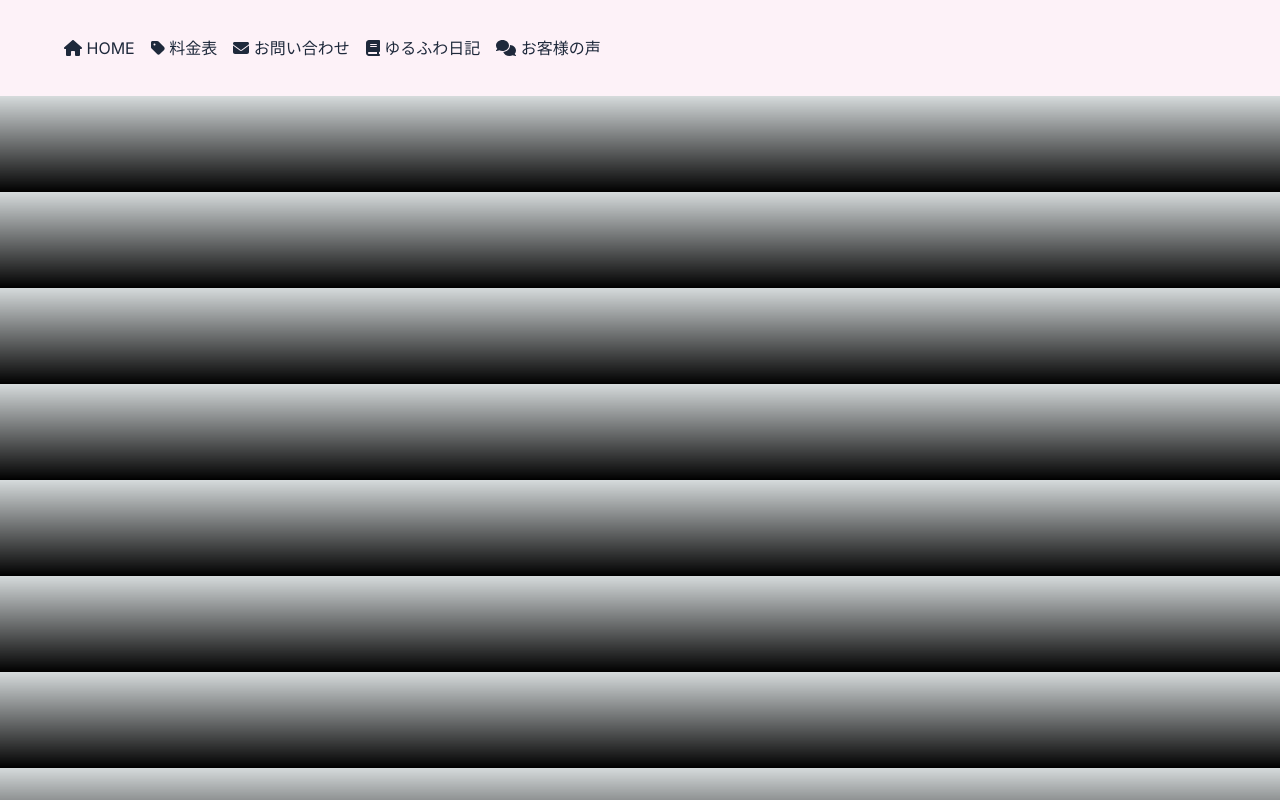
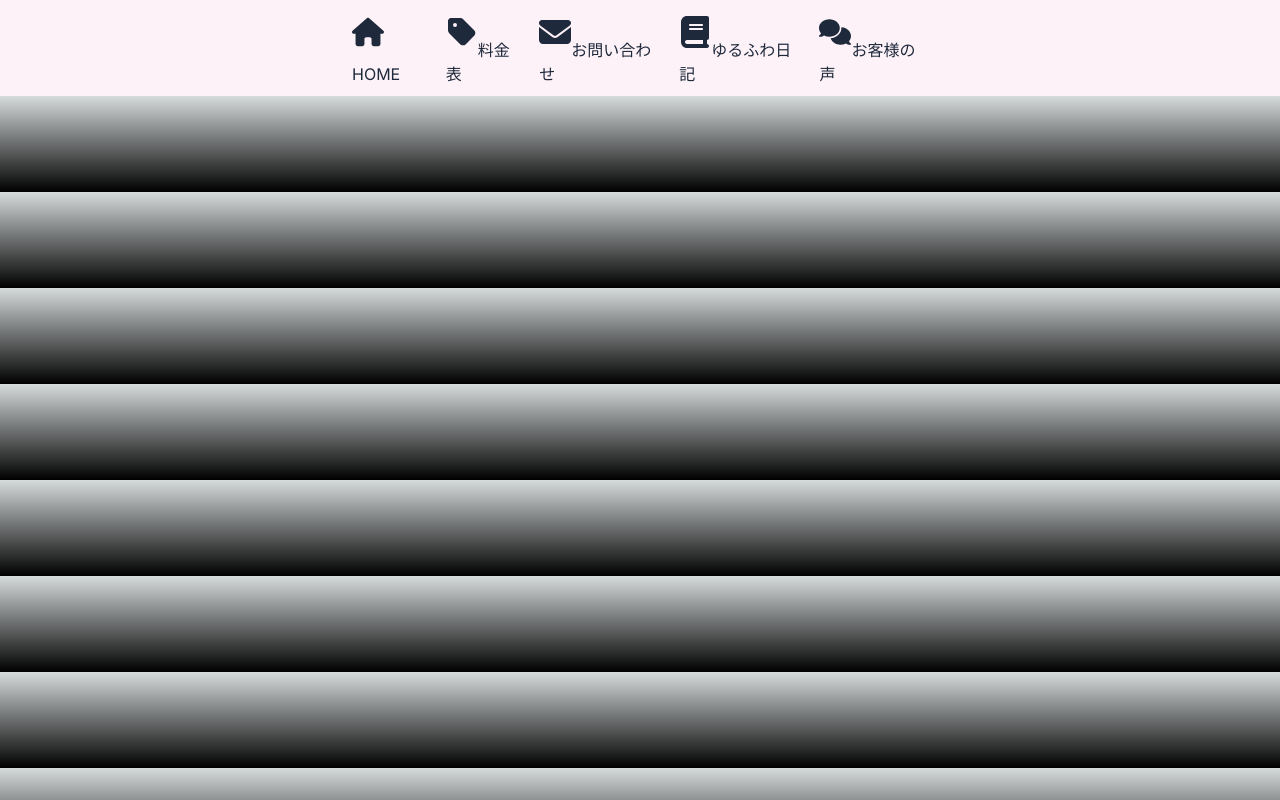
Before and after one commit to Rashinban1988/docker-nextjs-django-nginx, a Next.js app in the folder frontend/web-front/: page / in a window 1280 px wide. Built offline with nearby package versions, Linux system fonts and the light colour scheme.

Commit message:
ヘッダー実装

```diff
--- a/frontend/web-front/src/app/components/header/Header.tsx
+++ b/frontend/web-front/src/app/components/header/Header.tsx
@@ -4,13 +4,38 @@ import { faHome, faTag, faEnvelope, faBook, faComments } from '@fortawesome/free
 export const Header = () => {
   return (
     <header className="h-24 bg-pink-50 text-white p-4">
-      <nav className="max-w-6xl flex justify-between items-center mx-auto h-full">
-        <ul className="flex space-x-4 text-slate-800">
-          <li><FontAwesomeIcon icon={faHome} /> HOME</li>
-          <li><FontAwesomeIcon icon={faTag} /> 料金表</li>
-          <li><FontAwesomeIcon icon={faEnvelope} /> お問い合わせ</li>
-          <li><FontAwesomeIcon icon={faBook} /> ゆるふわ日記</li>
-          <li><FontAwesomeIcon icon={faComments} /> お客様の声</li>
+      <nav className="w-full max-w-6xl mx-auto h-full">
+        <ul className="w-full px-72 flex justify-between items-center space-x-4 text-slate-800">
+          <li className="flex-col justify-center items-center">
+            <a href="#">
+              <FontAwesomeIcon icon={faHome} style={{ margin: '0 auto 10', width: '2rem', height: '2rem' }} />
+              HOME
+            </a>
+          </li>
+          <li className="flex-col justify-center items-center">
+            <a href="#">
+              <FontAwesomeIcon icon={faTag} style={{ margin: '0 auto 10', width: '2rem', height: '2rem' }} />
+              料金表
+            </a>
+          </li>
+          <li className="flex-col justify-center items-center">
+            <a href="#">
+              <FontAwesomeIcon icon={faEnvelope} style={{ margin: '0 auto 10', width: '2rem', height: '2rem' }} />
+              お問い合わせ
+            </a>
+          </li>
+          <li className="flex-col justify-center items-center">
+            <a href="#">
+              <FontAwesomeIcon icon={faBook} style={{ margin: '0 auto 10', width: '2rem', height: '2rem' }} />
+              ゆるふわ日記
+            </a>
+          </li>
+          <li className="flex-col justify-center items-center">
+            <a href="#">
+              <FontAwesomeIcon icon={faComments} style={{ margin: '0 auto 10', width: '2rem', height: '2rem' }} />
+              お客様の声
+            </a>
+          </li>
         </ul>
       </nav>
     </header>
```
